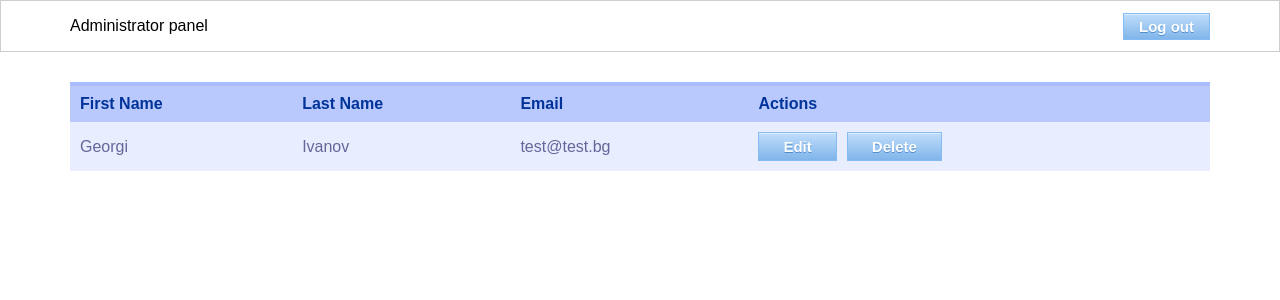
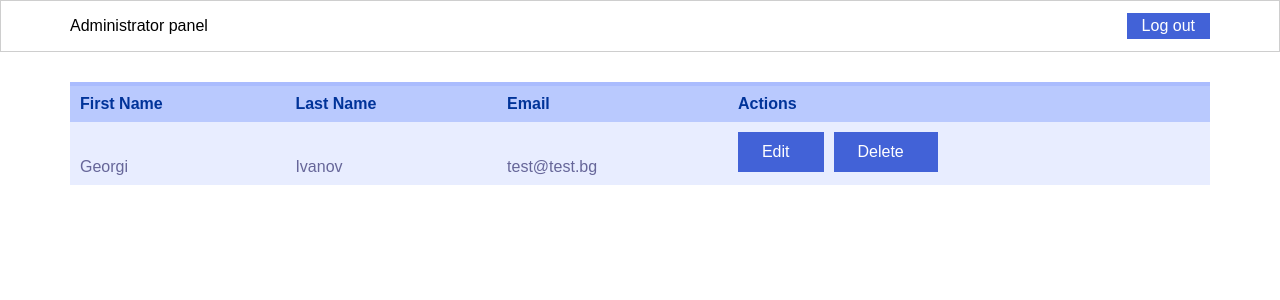
Before and after one commit to Geshaa/html2pdf, a PHP site: page /admin.php in a window 1280 px wide. Shown: the top 300 px of the page. Run offline with PHP 8.4, Linux system fonts and the light colour scheme; a user stored in the database is signed in; data comes from the database, SQL or seed files in the repository.

Commit message:
Make listing of users created pdfs

```diff
--- a/public/admin.php
+++ b/public/admin.php
@@ -24,7 +24,7 @@
 	</header>
 	<main>
 		<div class="wrapper listUsers">
-			<table id="listAllUsers">
+			<table id="listAllUsers" class="table">
 				<thead>
 					<tr>
 						<th>First Name</th>
@@ -60,7 +60,7 @@
 				<input type="password" id="edit-password" name="password" placeholder="Password" required>
 			</div>
 			<div class="popup__actions">
-				<button type="submit" data-user-id="" class="btn"> Save changes</button>
+				<button type="submit" data-user-id="" class="btn"><span>Save changes</span></button>
 			</div>
 		</form>
     </div>
@@ -69,7 +69,7 @@
         <span data-popup-close="deleteUser">X</span>
         <h2>Are you sure you want to delete this user ?</h2>
         <div class="popup__actions">
-            <a href="#" rel="nofollow" data-user-id="" class="btn" id="deleteUser" data-popup-close="deleteUser">Yes, delete</a>
+            <a href="#" rel="nofollow" data-user-id="" class="btn" id="deleteUser" data-popup-close="deleteUser"><span>Yes, delete</span></a>
         </div>
     </div>
 
--- a/public/index.php
+++ b/public/index.php
@@ -27,7 +27,7 @@
 			</div>
 			<div class="formHolder__buttons">
 				<span class="openForm" data-open="registerHolder">Register</span>
-				<input type="submit" value="Submit" class="btn">
+				<button type="submit" class="btn"><span>Submit</span></button>
 			</div>
 			<p class="formHolder__message">Invalid username or password</p>
 		</form>
@@ -49,7 +49,7 @@
 			</div>
 			<div class="formHolder__buttons">
 				<span class="openForm" data-open="loginHolder">Login</span>
-				<input type="submit" value="Register" class="btn">
+				<button type="submit" class="btn"><span>register</span></button>
 			</div>
 			<p class="formHolder__message">This email address is already taken.</p>
 		</form>
--- a/src/front/less/style.less
+++ b/src/front/less/style.less
@@ -41,35 +41,101 @@ input[type=number] {
 }
 
 .btn {
-	box-shadow:inset 0px 1px 0px 0px #dcecfb;
-	background:-webkit-gradient(linear, left top, left bottom, color-stop(0.05, #bddbfa), color-stop(1, #80b5ea));
-	background:-moz-linear-gradient(top, #bddbfa 5%, #80b5ea 100%);
-	background:-webkit-linear-gradient(top, #bddbfa 5%, #80b5ea 100%);
-	background:-o-linear-gradient(top, #bddbfa 5%, #80b5ea 100%);
-	background:-ms-linear-gradient(top, #bddbfa 5%, #80b5ea 100%);
-	background:linear-gradient(to bottom, #bddbfa 5%, #80b5ea 100%);
-	filter:progid:DXImageTransform.Microsoft.gradient(startColorstr='#bddbfa', endColorstr='#80b5ea',GradientType=0);
-	background-color:#bddbfa;
-	border:1px solid #84bbf3;
-	display:inline-block;
-	cursor:pointer;
-	color:#ffffff;
-	font-family:Arial;
-	font-size:15px;
-	font-weight:bold;
-	padding:6px 24px;
-	text-decoration:none;
-	text-shadow:0px 1px 0px #528ecc;
+	position: relative;
+	display: inline-block;
+	padding: 0;
+	overflow: hidden;
+	border-width: 0;
+	outline: none;
+	background-color: #4262d7;
+	color: #fff;
+	transition: background-color .3s;
+	cursor: pointer;
+
+	&:before {
+		content: "";
+		position: absolute;
+		top: 50%;
+		left: 50%;
+		display: block;
+		width: 0;
+		padding-top: 0;
+
+		border-radius: 100%;
+		background-color: rgba(236, 240, 241, .3);
+
+		-webkit-transform: translate(-50%, -50%);
+		-moz-transform: translate(-50%, -50%);
+		-ms-transform: translate(-50%, -50%);
+		-o-transform: translate(-50%, -50%);
+		transform: translate(-50%, -50%);
+	}
+
+	&:active:before {
+		width: 120%;
+		padding-top: 120%;
+		transition: width .2s ease-out, padding-top .2s ease-out;
+	}
 
 	&:hover {
-		background:-webkit-gradient(linear, left top, left bottom, color-stop(0.05, #80b5ea), color-stop(1, #bddbfa));
-		background:-moz-linear-gradient(top, #80b5ea 5%, #bddbfa 100%);
-		background:-webkit-linear-gradient(top, #80b5ea 5%, #bddbfa 100%);
-		background:-o-linear-gradient(top, #80b5ea 5%, #bddbfa 100%);
-		background:-ms-linear-gradient(top, #80b5ea 5%, #bddbfa 100%);
-		background:linear-gradient(to bottom, #80b5ea 5%, #bddbfa 100%);
-		filter:progid:DXImageTransform.Microsoft.gradient(startColorstr='#80b5ea', endColorstr='#bddbfa',GradientType=0);
-		background-color:#80b5ea;
+		background-color: #2440a5;
+	}
+
+	> * {
+		position: relative;
+	}
+
+	span {
+		display: block;
+		padding: 12px 24px;
+	}
+
+}
+
+.table {
+	width: 100%;
+
+	td,th {
+		padding: 10px;
+	}
+
+	thead {
+
+		th {
+			border-top: 4px solid #aabcfe;
+			background-color: #b9c9fe;
+			color: #039;
+			font-weight: 700;
+			text-align: left;
+		}
+	}
+
+	tbody {
+
+		tr {
+			border-bottom: 1px solid #fff;
+
+			&:last-of-type {
+				border-bottom: 0;
+			}
+
+			&:nth-of-type(even) td {
+				background-color: rgba(232, 237, 255, 0.49);
+			}
+
+			td {
+				color: #669;
+				background-color: #e8edff;
+
+				&:focus {
+					background-color: #fff;
+				}
+
+				span {
+					margin-right: 10px;
+				}
+			}
+		}
 	}
 }
 
@@ -246,59 +312,40 @@ input[type=number] {
 	}
 }
 
+//created pdf page
+.listPDF {
+	padding: 30px 15px;
+
+	.btn {
+		font-size: 1rem;
+	}
+
+	.table tbody tr {
+
+		td {
+			vertical-align: middle;
+
+			&:nth-of-type(3) {
+				width:40%;
+			}
+		}
+	}
+
+	.picture {
+
+		img {
+			max-width:200px;
+		}
+	}
+}
+
+
 
 
 
 //administrator page
 .listUsers {
 	padding: 30px 15px;
-
-	table {
-		width: 100%;
-
-		td,th {
-			padding: 10px;
-		}
-
-		thead {
-
-			th {
-				border-top: 4px solid #aabcfe;
-				background-color: #b9c9fe;
-				color: #039;
-				font-weight: 700;
-				text-align: left;
-			}
-		}
-
-		tbody {
-
-			tr {
-		    	border-bottom: 1px solid #fff;
-
-				&:last-of-type {
-					border-bottom: 0;
-				}
-
-				&:nth-of-type(even) td {
-					background-color: rgba(232, 237, 255, 0.49);
-				}
-
-				td {
-					color: #669;
-					background-color: #e8edff;
-
-					&:focus {
-						background-color: #fff;
-					}
-
-					span {
-						margin-right: 10px;
-					}
-				}
-			}
-		}
-	}
 }
 
 //popup core styles
```
Also changed, not shown: public/created.php (added, +48 -0 lines), public/dashboard.php (+4 -5 lines), public/listAllPDF.php (added, +11 -0 lines), src/front/js/scripts.js (+40 -1 lines), public/assets/front/css/style.css, public/assets/front/img/noimage.jpg (added), public/assets/front/js/scripts.js, 1 other file.
